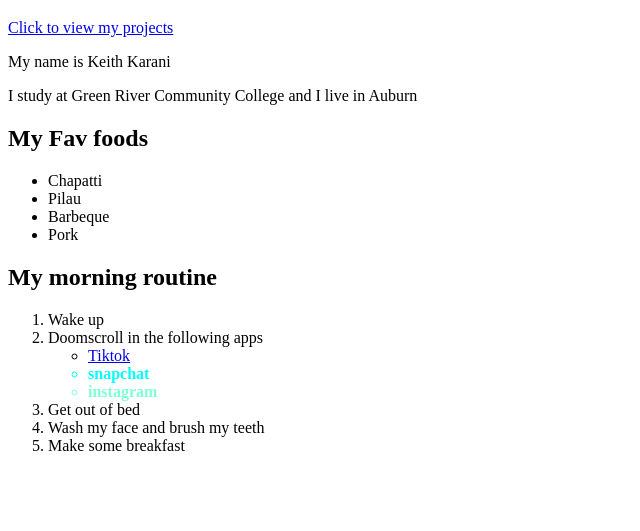
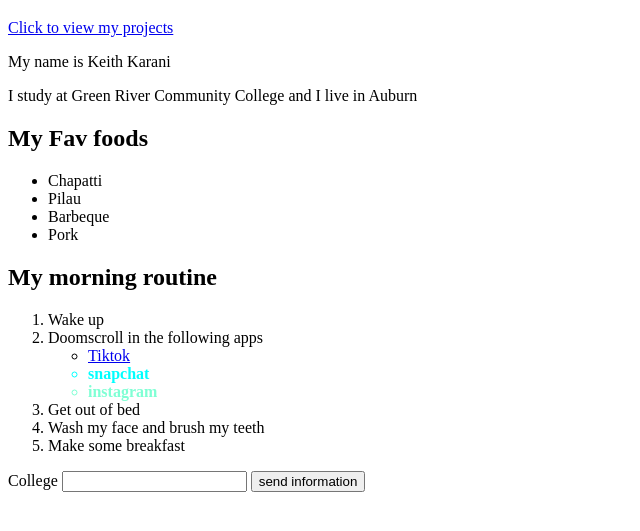
Before and after one commit to schoolboyk17/GithubLiveCode, a plain HTML site: page index.html in a window 1280 px wide. Shown: the part 61-592 px from the top of the page, without its empty margins (0-640 px from the left). Drawn offline with Linux system fonts and the light colour scheme.

Commit message:
added web form

```diff
--- a/index.html
+++ b/index.html
@@ -39,6 +39,12 @@
 		<li>Wash my face and brush my teeth</li>
 		<li>Make some breakfast</li>
 	</ol>
+
+	<form action="https://script.google.com/macros/s/AKfycbz6cewkwC6P68-qotOokhBb_v1Zxr3aozRItX-rFramd4p_7R3XzwHLj7o1mN-6Okez/exec" method="post">
+		<label for="College"> College</label>
+		<input id="College" type="text">
+		<button type="submit">send information</button>
+	</form>
 </body>
 
 </html>
```
